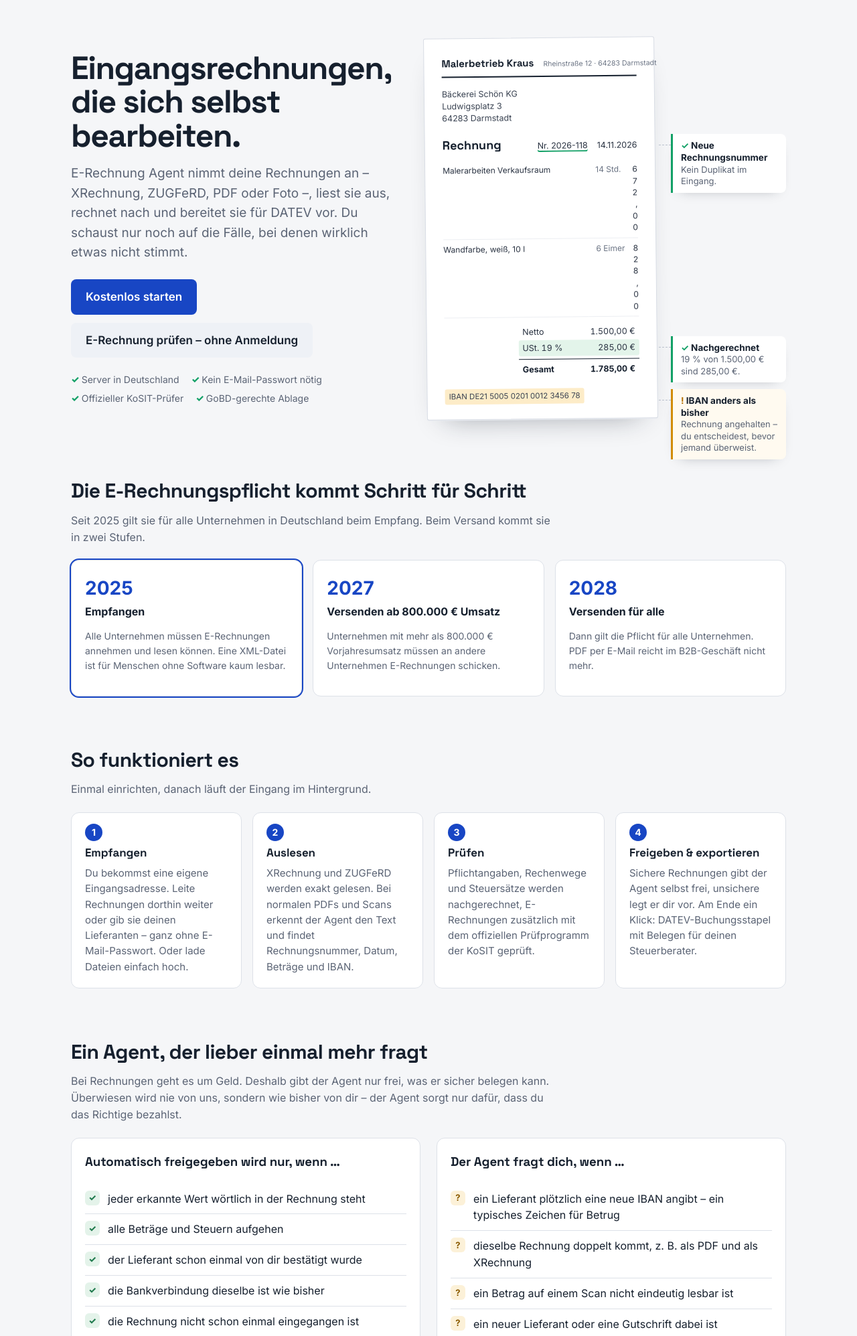
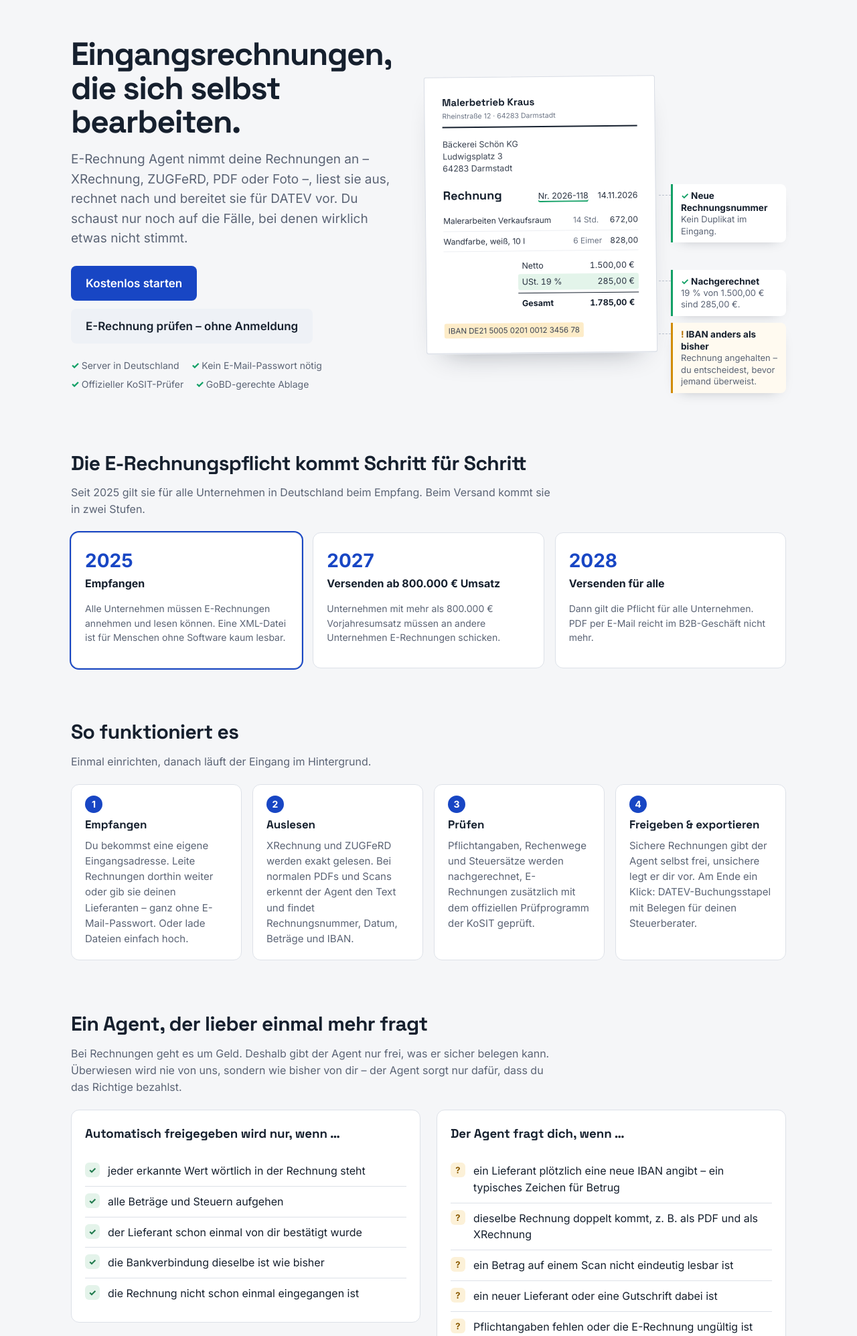
Before and after one commit to alfredlog/erechnung, a FastAPI app: page / in a window 1280 px wide. Shown: the part 56-2051 px from the top of the page at 67% size. Run offline with FastAPI, Linux system fonts and the light colour scheme.

Commit message:
Fix overflow: hero invoice address and amounts, long headings on small phones, line items table

```diff
--- a/app/web/templates/base.html
+++ b/app/web/templates/base.html
@@ -44,6 +44,7 @@
     body { margin:0; font:16px/1.55 "Inter", system-ui, -apple-system, "Segoe UI", sans-serif; color:var(--ink); background:var(--bg);
            -webkit-font-smoothing:antialiased; font-feature-settings:"cv11", "ss03"; }
     h1, h2, h3, .brand, .display { font-family:var(--display); }
+    h1, h2, h3 { overflow-wrap:break-word; hyphens:auto; -webkit-hyphens:auto; }
     .num, .amount, .stats b, .price { font-variant-numeric:tabular-nums; }
     :focus-visible { outline:2px solid var(--accent); outline-offset:2px; border-radius:6px; }
     @media (prefers-reduced-motion: reduce) { * { animation:none !important; transition:none !important; scroll-behavior:auto !important; } }
@@ -81,6 +82,7 @@
     .card + .card { margin-top:16px; }
     .row { display:flex; gap:12px; flex-wrap:wrap; align-items:center; }
     .spread { justify-content:space-between; }
+    .row > h1, .row > h2 { min-width:0; }
     button, .btn { background:var(--accent); color:var(--accent-ink); border:0; border-radius:8px; padding:10px 18px;
                    font:inherit; font-weight:600; cursor:pointer; text-decoration:none; display:inline-block; }
     .btn.ghost, button.ghost { background:var(--soft); color:var(--ink); }
@@ -102,6 +104,7 @@
     th, td { text-align:left; padding:8px 8px; border-bottom:1px solid var(--line); vertical-align:top; }
     th { font-size:13px; color:var(--muted); font-weight:600; }
     td.num, th.num { text-align:right; font-variant-numeric: tabular-nums; white-space:nowrap; }
+    @media (max-width: 420px) { table.small th, table.small td { padding-left:4px; padding-right:4px; } table.small td:first-child { overflow-wrap:anywhere; } }
     tr.link { cursor:pointer; } tr.link:hover td { background:var(--soft); }
     .table-wrap { overflow-x:auto; }
     ul.findings { padding-left:0; list-style:none; margin:0; } ul.findings li { margin:6px 0; }
--- a/app/web/templates/landing.html
+++ b/app/web/templates/landing.html
@@ -26,16 +26,16 @@
   .sheet { position:relative; background:#fff; border:1px solid #d9dde5; border-radius:3px; padding:26px 26px 22px;
     font-size:12.5px; line-height:1.45; color:#2a3342; box-shadow:0 1px 0 #e9ecf1, 0 22px 44px -28px rgba(22,32,46,.45);
     transform:rotate(-.6deg); }
-  .sh-head { display:flex; justify-content:space-between; align-items:baseline; gap:14px; border-bottom:2px solid var(--ink); padding-bottom:8px; }
+  .sh-head { display:flex; flex-wrap:wrap; justify-content:space-between; align-items:baseline; gap:2px 14px; border-bottom:2px solid var(--ink); padding-bottom:8px; }
   .sh-head b { font-family:var(--display); font-size:15px; color:var(--ink); white-space:nowrap; }
-  .sh-head span, .sh-title span { white-space:nowrap; } .sh-head span { font-size:10.5px; color:#6b7484; }
+  .sh-title span { white-space:nowrap; } .sh-head span { font-size:10.5px; color:#6b7484; min-width:0; }
   .sh-to { margin:16px 0 18px; color:#3a4352; }
-  .sh-title { display:flex; gap:14px; align-items:baseline; margin-bottom:10px; }
+  .sh-title { display:flex; flex-wrap:wrap; gap:2px 14px; align-items:baseline; margin-bottom:10px; }
   .sh-title b { font-family:var(--display); font-size:18px; color:var(--ink); margin-right:auto; }
   .sh-lines { width:100%; border-collapse:collapse; font-size:12px; }
   .sh-lines td:first-child { width:99%; }
   .sh-lines td { padding:6px 0; border-bottom:1px solid #eceef2; } .sh-lines td:nth-child(2) { color:#6b7484; padding:6px 12px; white-space:nowrap; }
-  .sh-lines td:last-child { text-align:right; font-variant-numeric:tabular-nums; }
+  .sh-lines td:last-child { text-align:right; font-variant-numeric:tabular-nums; white-space:nowrap; }
   .sh-sum { margin:10px 0 0 auto; width:62%; } .sh-sum div { display:flex; justify-content:space-between; padding:3px 6px; font-variant-numeric:tabular-nums; }
   .sh-sum .total { border-top:1.5px solid var(--ink); margin-top:4px; padding-top:6px; font-weight:700; color:var(--ink); }
   .sh-pay { margin-top:16px; font-size:11.5px; color:#3a4352; padding:3px 6px; display:inline-block; }
@@ -96,7 +96,7 @@
   .final p { color:#c9d1de; margin:0 0 22px; }
   .final .btn.ghost { background:rgba(255,255,255,.12); color:#fff; }
   @media (max-width: 900px) {
-    .hero, .split { grid-template-columns:1fr; } .hero h1 { font-size:34px; }
+    .hero, .split { grid-template-columns:1fr; } .hero h1 { font-size:clamp(28px, 9vw, 34px); }
     .steps, .features, .pricing { grid-template-columns:1fr 1fr; } .timeline { grid-template-columns:1fr; }
   }
   @media (max-width: 560px) { .steps, .features, .pricing { grid-template-columns:1fr; } .final { padding:28px 18px; } }
```
